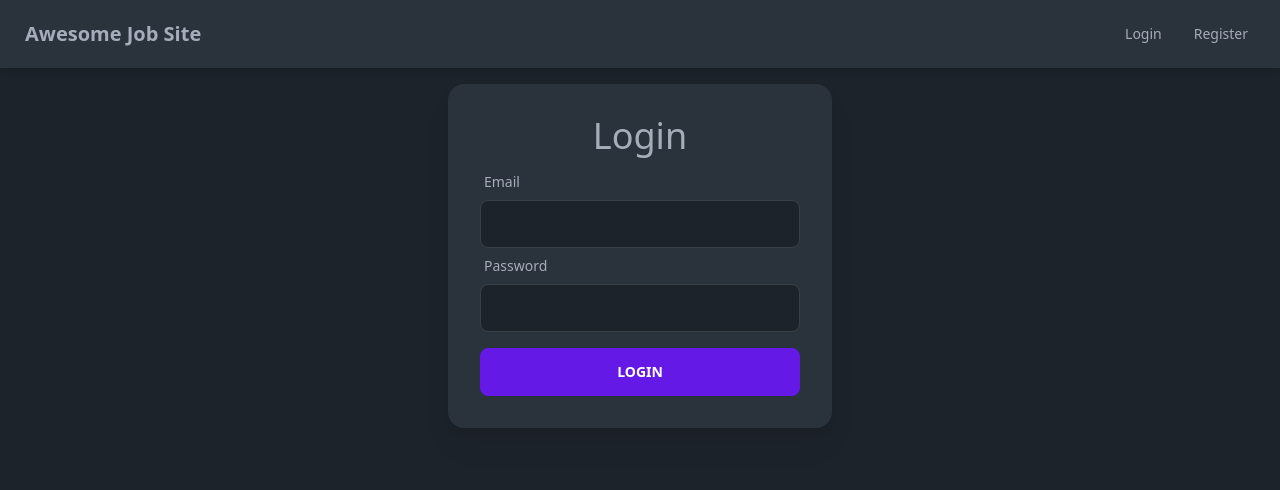
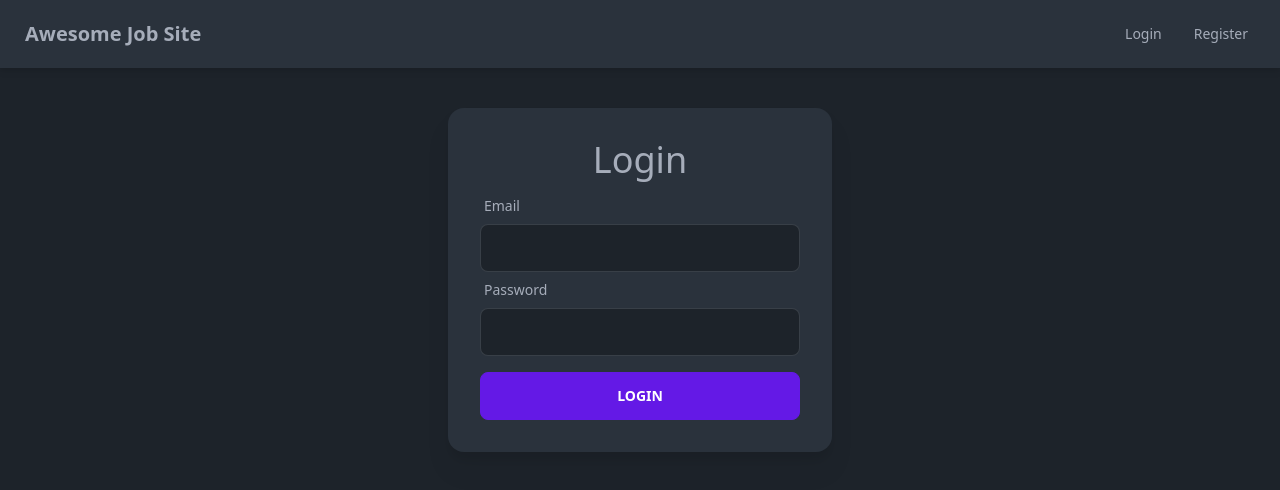
Before and after one commit to DJLad97/awesome-job-site, a Vue app: page /login in a window 1280 px wide. Shown: the top 490 px of the page. Built offline with nearby package versions, Linux system fonts and the light colour scheme.

Commit message:
update content padding

```diff
--- a/src/layouts/Content.vue
+++ b/src/layouts/Content.vue
@@ -1,5 +1,5 @@
 <template>
-    <main class="flex justify-center py-4">
+    <main class="flex justify-center py-10">
         <slot />
     </main>
 </template>
```
